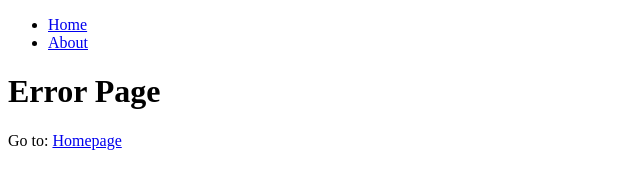
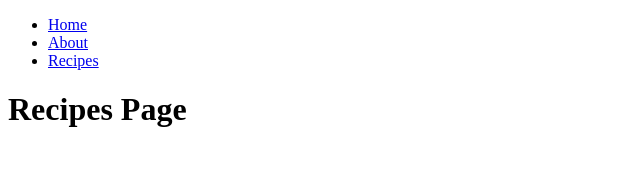
Before and after one commit to WebDevelopUa/gatsby_01, a Gatsby site: page /recipes in a window 1280 px wide. Before the commit this address had no page. Shown: the whole page, without its empty margins (0-640 px from the left). Built offline with nearby package versions, Linux system fonts and the light colour scheme; Gatsby itself is replaced by a stand-in of ours.

Commit message:
Add Recipes Page

```diff
--- a/src/components/Navbar.js
+++ b/src/components/Navbar.js
@@ -11,6 +11,9 @@
         <li>
           <Link to={`/about`}>About</Link>
         </li>
+        <li>
+          <Link to={`/recipes`}>Recipes</Link>
+        </li>
       </ul>
     </nav>
   )
--- /dev/null
+++ b/src/pages/recipes.js
@@ -0,0 +1,8 @@
+import React from "react"
+import Layout from "../components/Layout"
+
+export default function Recipes() {
+  return <Layout>
+    <h1>Recipes Page</h1>
+  </Layout>
+}
```
